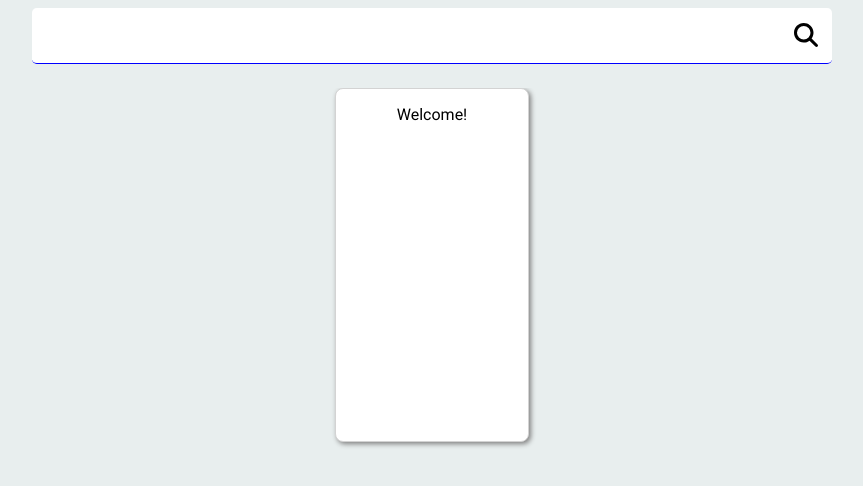
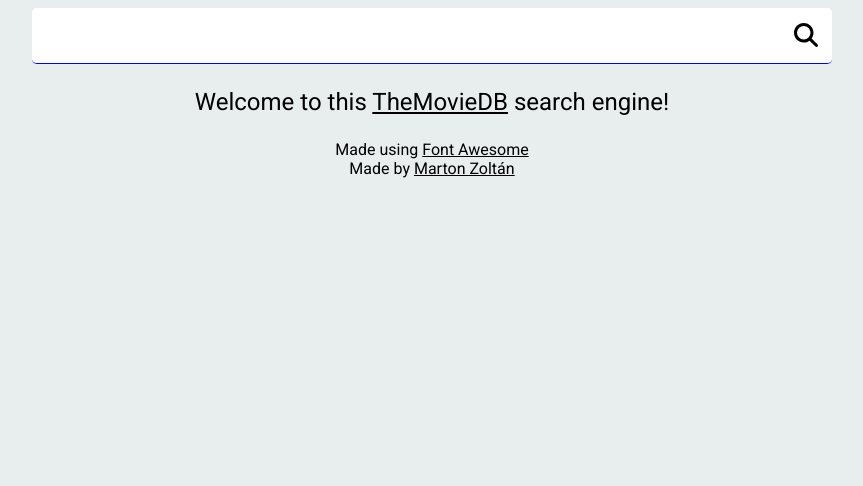
Before and after one commit to bela333/tmdb-search, a React (Create React App) app: page / in a window 1280 px wide. Shown: the top 486 px of the page, without its empty margins (208-1071 px from the left). Built offline with nearby package versions, Linux system fonts and the light colour scheme.

Commit message:
Attribution, welcome screen and "no results"

```diff
--- a/src/App.tsx
+++ b/src/App.tsx
@@ -10,6 +10,7 @@
 import { ConfigurationProvider } from "./components/ConfigurationProvider";
 import getConfiguration from "./api/getConfiguration";
 import GrowingSpinner from "./components/GrowingSpinner";
+import Welcome from "./components/Welcome";
 
 const MovieListPlace = styled.div`
   grid-area: movielist;
@@ -31,10 +32,9 @@
   };
 
   const [search, setSearch] = useState<string | undefined>();
-  const results: SuspensifiedPromise<Movie[] | null> = useMemo(() => {
+  const results: SuspensifiedPromise<Movie[]> = useMemo(() => {
     if (!search) {
-      // If the search bar is empty, show the "Welcome" screen
-      return { read: () => null };
+      return { read: () => [] };
     }
     return suspensify(searchMovie(search));
   }, [search]);
@@ -51,7 +51,11 @@
             <SearchBar setText={(text) => setSearch(text)} />
           </SearchBarPlace>
           <MovieListPlace>
-            <MovieList movies={results} showMovieDetails={showMovieDetails} />
+            {search ? (
+              <MovieList movies={results} showMovieDetails={showMovieDetails} />
+            ) : (
+              <Welcome />
+            )}
           </MovieListPlace>
           <ModalEnvironment
             isShown={isModalShown && modalMovie !== undefined}
--- a/src/components/ListItem.tsx
+++ b/src/components/ListItem.tsx
@@ -12,6 +12,8 @@
   thumbnail?: string;
   /** A callback called, when this tile is clicked */
   onClick?: () => void;
+  /** Show ellipses if the title is about to be cut off */
+  cutoff?: boolean;
 }
 
 const ListItem = ({
@@ -20,6 +22,7 @@
   thumbnail,
   title,
   onClick,
+  cutoff,
 }: ListItemProps) => {
   return (
     <a
@@ -31,7 +34,7 @@
       }}
     >
       {thumbnail ? <Thumbnail $width="100%" src={thumbnail} /> : null}
-      <Text $cutoff>{title}</Text>
+      <Text $cutoff={cutoff}>{title}</Text>
       {subtitle ? (
         <Text $thin $italic>
           {subtitle}
--- a/src/components/MovieItem.tsx
+++ b/src/components/MovieItem.tsx
@@ -28,6 +28,7 @@
           showMovieDetails(movie);
         }
       }}
+      cutoff
     />
   );
 };
--- a/src/components/MovieList.tsx
+++ b/src/components/MovieList.tsx
@@ -4,7 +4,6 @@
 import { SuspensifiedPromise } from "../suspensify";
 import { Suspense } from "react";
 import { Text } from "./Text";
-import ListItem from "./ListItem";
 import GrowingSpinner from "./GrowingSpinner";
 
 const SuspendedMovieList = ({
@@ -13,7 +12,7 @@
   className,
 }: {
   className?: string;
-  movies: SuspensifiedPromise<Movie[] | null>;
+  movies: SuspensifiedPromise<Movie[]>;
   showMovieDetails: (movie: Movie) => void;
 }) => {
   let list;
@@ -32,21 +31,13 @@
       </div>
     );
   }
-
-  // Show "Welcome" screen if the search box was empty
-  if (list == null) {
-    return (
-      <div className={className}>
-        <ListItem title="Welcome!" />
-      </div>
-    );
-  }
-
   // Show "No Results" if the search result list was empty
   if (list.length == 0) {
     return (
       <div className={className}>
-        <ListItem title="No results" />
+        <Text $color="red" $bold>
+          No results
+        </Text>
       </div>
     );
   }
@@ -77,7 +68,7 @@
 interface MovieListProps {
   className?: string;
   /** A `SuspensifiedPromise` containing the list of movies shown. If `null`, it shows a generic "Welcome" screen. */
-  movies: SuspensifiedPromise<Movie[] | null>;
+  movies: SuspensifiedPromise<Movie[]>;
   /** A callback called, when a movie tile is clicked */
   showMovieDetails: (movie: Movie) => void;
 }
--- /dev/null
+++ b/src/components/Welcome.tsx
@@ -0,0 +1,54 @@
+import { styled } from "styled-components";
+import { Link, Text } from "./Text";
+
+interface WelcomeProps {
+  className?: string;
+}
+
+const Welcome = ({ className }: WelcomeProps) => {
+  return (
+    <div className={className}>
+      <Text $fontSize="1.5em" $bottomMargin="1em">
+        Welcome to this{" "}
+        <Link
+          as="a"
+          href="https://www.themoviedb.org/"
+          target="_blank"
+          $underlined
+        >
+          TheMovieDB
+        </Link>{" "}
+        search engine!
+      </Text>
+      <Text>
+        Made using{" "}
+        <Link
+          as="a"
+          href="https://fontawesome.com/"
+          target="_blank"
+          $underlined
+        >
+          Font Awesome
+        </Link>
+      </Text>
+      <Text>
+        Made by{" "}
+        <Link
+          as="a"
+          href="https://github.com/bela333"
+          target="_blank"
+          $underlined
+        >
+          Marton Zoltán
+        </Link>
+      </Text>
+    </div>
+  );
+};
+
+export default styled(Welcome)`
+  display: flex;
+  flex-direction: column;
+  align-items: center;
+  text-align: center;
+`;
```
